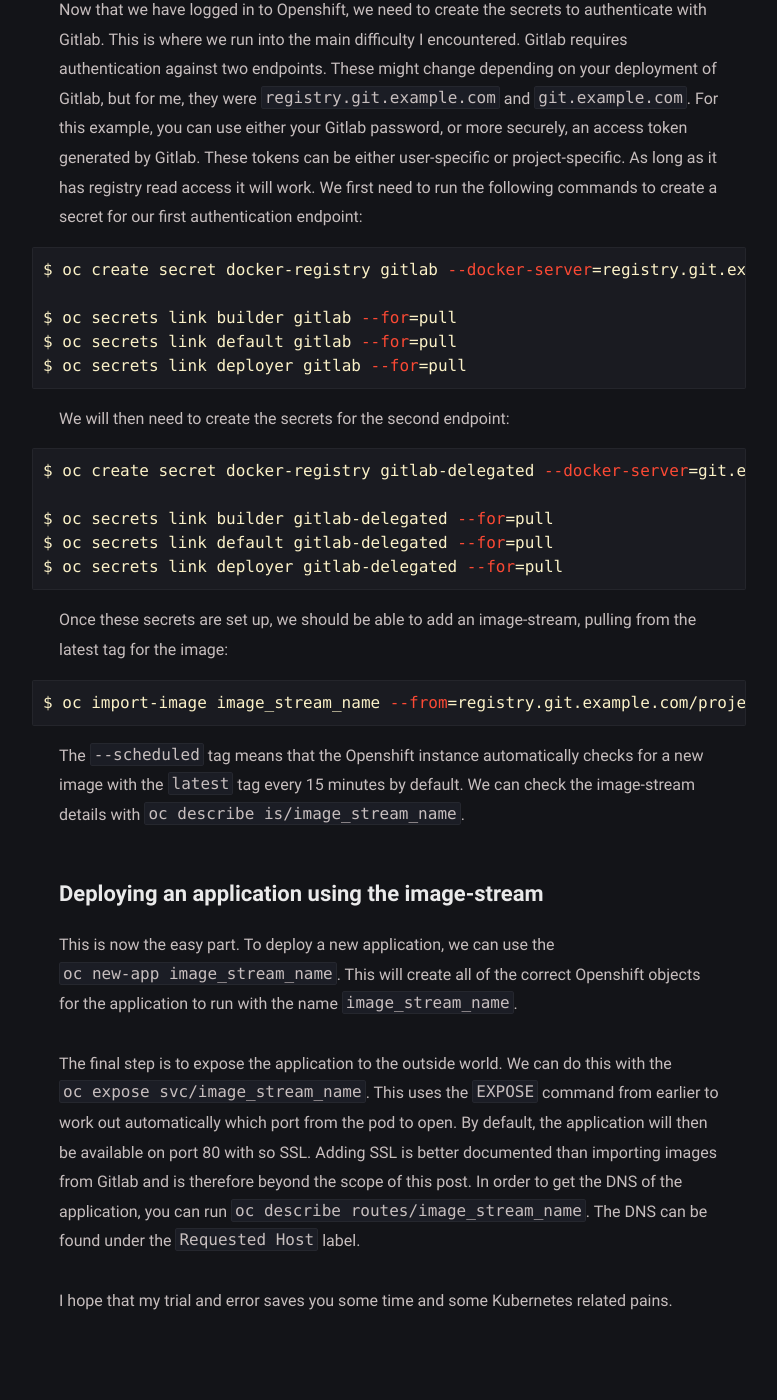
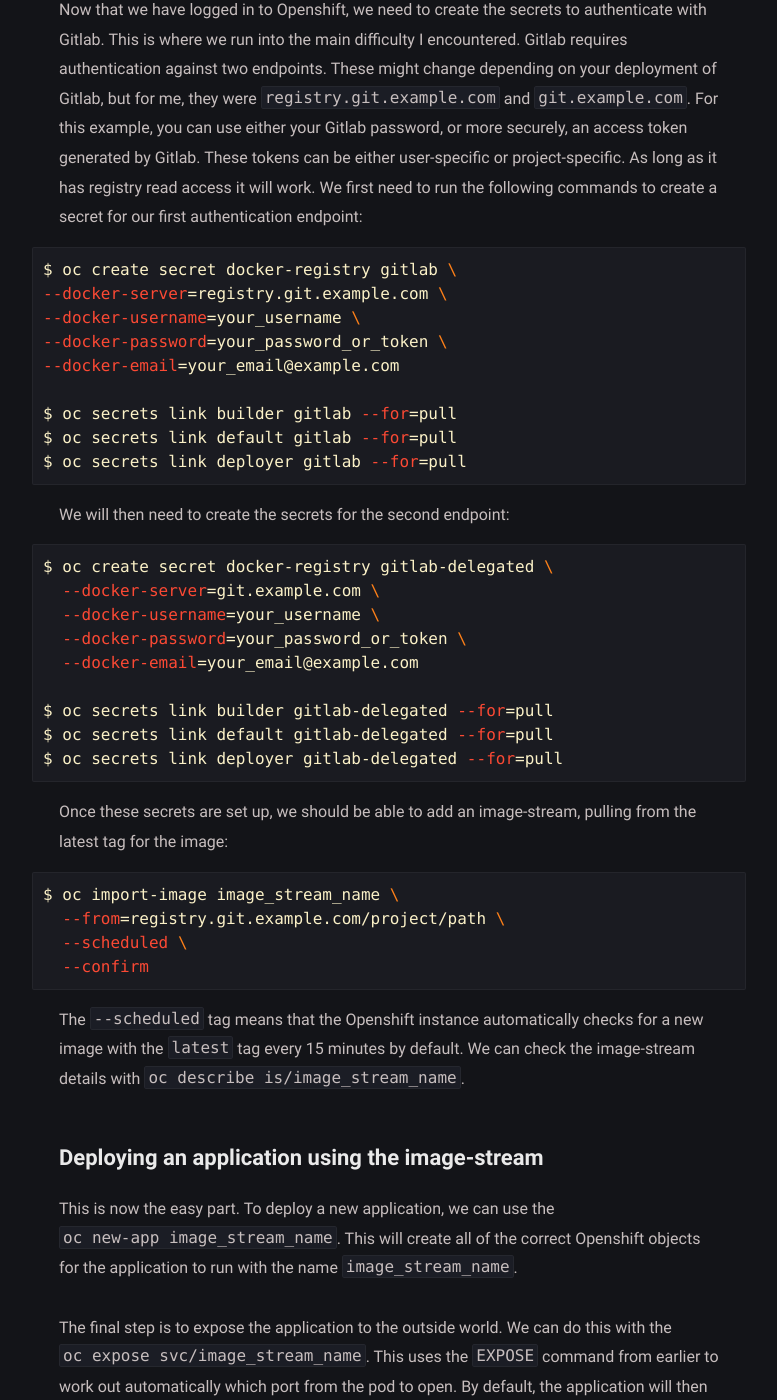
Before and after one commit to pbexe/jekyll-klise, a Jekyll site: the page built from _posts/markdown-test/2021-08-14-gitlab-openshift.md, in a window 1280 px wide and 1400 px high, scrolled down 2004 px. Shown: the whole window, without its empty margins (251-1028 px from the left). Built offline with Jekyll 4.4.1, drawn with Linux system fonts in a browser that asks for light colours; comment, search, counter and statistics services are not loaded.

Commit message:
restructured

````diff
--- a/_posts/markdown-test/2021-08-14-gitlab-openshift.md
+++ b/_posts/markdown-test/2021-08-14-gitlab-openshift.md
@@ -51,7 +51,11 @@ You will then be prompted for your password. If you do not already have one, we
 Now that we have logged in to Openshift, we need to create the secrets to authenticate with Gitlab. This is where we run into the main difficulty I encountered. Gitlab requires authentication against two endpoints. These might change depending on your deployment of Gitlab, but for me, they were `registry.git.example.com` and `git.example.com`. For this example, you can use either your Gitlab password, or more securely, an access token generated by Gitlab. These tokens can be either user-specific or project-specific. As long as it has registry read access it will work. We first need to run the following commands to create a secret for our first authentication endpoint:
 
 ```sh
-$ oc create secret docker-registry gitlab --docker-server=registry.git.example.com --docker-username=your_username --docker-password=your_password_or_token --docker-email=your_email@example.com
+$ oc create secret docker-registry gitlab \
+--docker-server=registry.git.example.com \
+--docker-username=your_username \
+--docker-password=your_password_or_token \
+--docker-email=your_email@example.com
 
 $ oc secrets link builder gitlab --for=pull
 $ oc secrets link default gitlab --for=pull
@@ -61,7 +65,11 @@ $ oc secrets link deployer gitlab --for=pull
 We will then need to create the secrets for the second endpoint:
 
 ```sh
-$ oc create secret docker-registry gitlab-delegated --docker-server=git.example.com --docker-username=your_username --docker-password=your_password_or_token --docker-email=your_email@example.com
+$ oc create secret docker-registry gitlab-delegated \
+  --docker-server=git.example.com \
+  --docker-username=your_username \
+  --docker-password=your_password_or_token \
+  --docker-email=your_email@example.com
 
 $ oc secrets link builder gitlab-delegated --for=pull
 $ oc secrets link default gitlab-delegated --for=pull
@@ -71,7 +79,10 @@ $ oc secrets link deployer gitlab-delegated --for=pull
 Once these secrets are set up, we should be able to add an image-stream, pulling from the latest tag for the image:
 
 ```sh
-$ oc import-image image_stream_name --from=registry.git.example.com/project/path --scheduled --confirm
+$ oc import-image image_stream_name \
+  --from=registry.git.example.com/project/path \
+  --scheduled \
+  --confirm
 ```
 
 The `--scheduled` tag means that the Openshift instance automatically checks for a new image with the `latest` tag every 15 minutes by default. We can check the image-stream details with `oc describe is/image_stream_name`.
````
